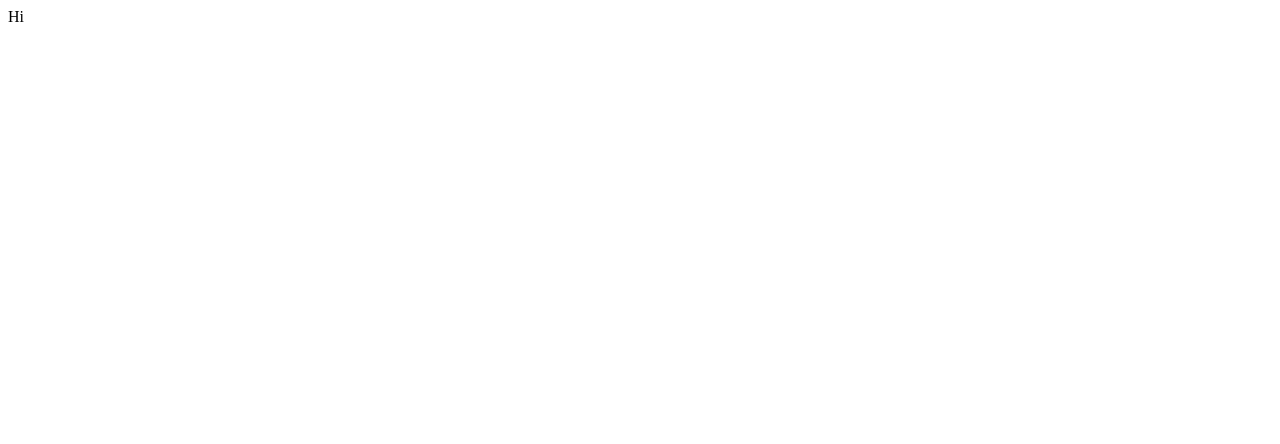
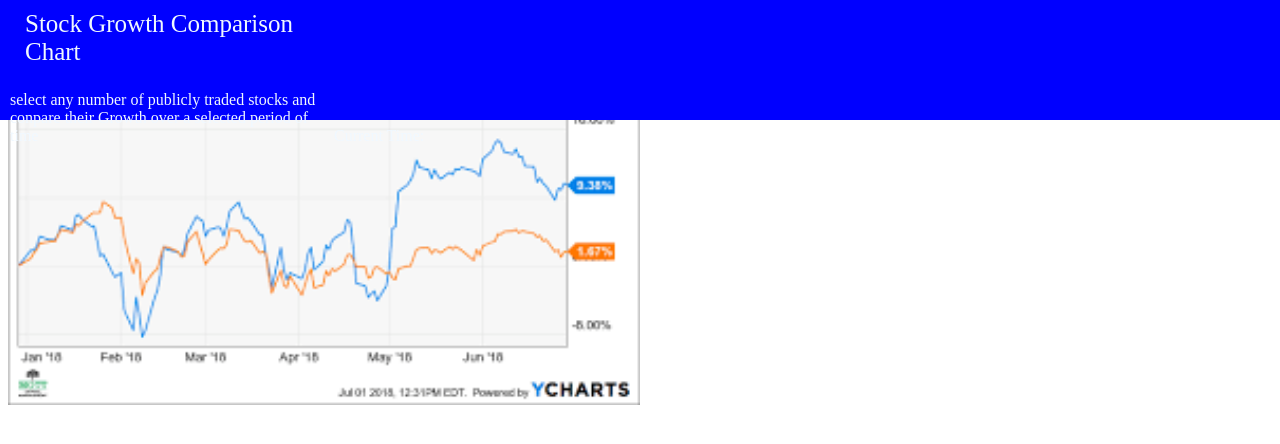
Before and after one commit to tuckernichols/begin-webdev, a plain HTML site: page index.html in a window 1280 px wide. Drawn offline with Linux system fonts and the light colour scheme.

Commit message:
i learned a lot about all the front end langueges

```diff
--- /dev/null
+++ b/conplex.js
@@ -0,0 +1,11 @@
+function updating_time () {
+    const currentTimeElement = document.getElementById('current-time');
+
+    currentTimeElement.textContent = `Current Time: 12:44`;
+}
+
+
+
+
+updating_time()
+setInterval(updateTime, 1000);
--- a/index.html
+++ b/index.html
@@ -1,4 +1,29 @@
-<html>
-Hi
+<!DOCTYPE html>
+<html lang="en">
+<head>
+    <meta charset="UTF-8">
+    <meta http-equiv="X-UA-Compatible" content="IE=edge">
+    <meta name="viewport" content="width=device-width, initial-scale=1.0">
+    <title>Document</title>
+    <link rel="stylesheet" href="sty.css">
+    <link rel="stylesheet" href="conplex.js">
+</head>
+<body>
+    <div id="headerr" >
+        <div id="title_div">
+            <p id="ttile">Stock Growth Comparison Chart</p>
+            <p> select any number of publicly traded stocks and conpare their Growth over a selected period of time</p>
+        </div>
+        <p id="current-time" > Current Time: </p>
 
+
+
+    </div>
+
+    <div id="space"></div>
+    <div width="50%" >
+    <p>w3schools </p>
+    </div>
+    <img src="bwd-IMGs/ex_stock_data.png" alt="example apple stock data" width=50%px height="">
+</body>
 </html>
--- /dev/null
+++ b/sty.css
@@ -0,0 +1,33 @@
+#headerr {    /* use # for id and . for class */
+    position: fixed;
+    top: 0;
+    left: 0;
+    width: 100%;
+    background-color: blue;
+    width : 100% ;
+    height : 120px;
+
+}
+#current-time{
+color: aliceblue;
+display: inline-block
+
+}
+#title_div {
+    padding-left: 10px;
+    width: 25%;
+    color: aliceblue;
+display: inline-block;
+}
+#ttile {
+    margin-top: 10px;
+    color: aliceblue;
+    padding-left: 15px;
+    font-size: 25px;
+    font: bold
+
+}
+
+#space {
+    padding-top: 120;
+}
```
Also changed, not shown: bwd-IMGs/ex_stock_data.png (added), 1 other file.
